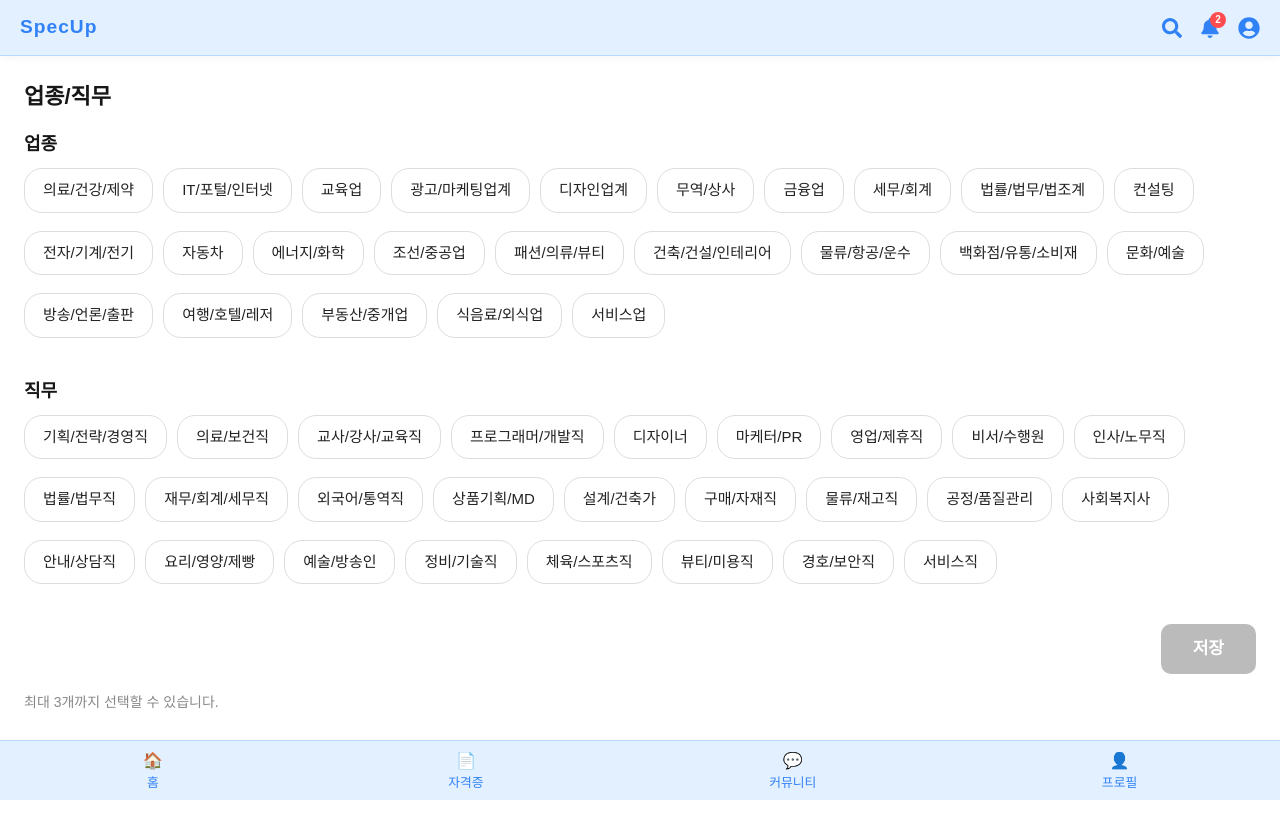
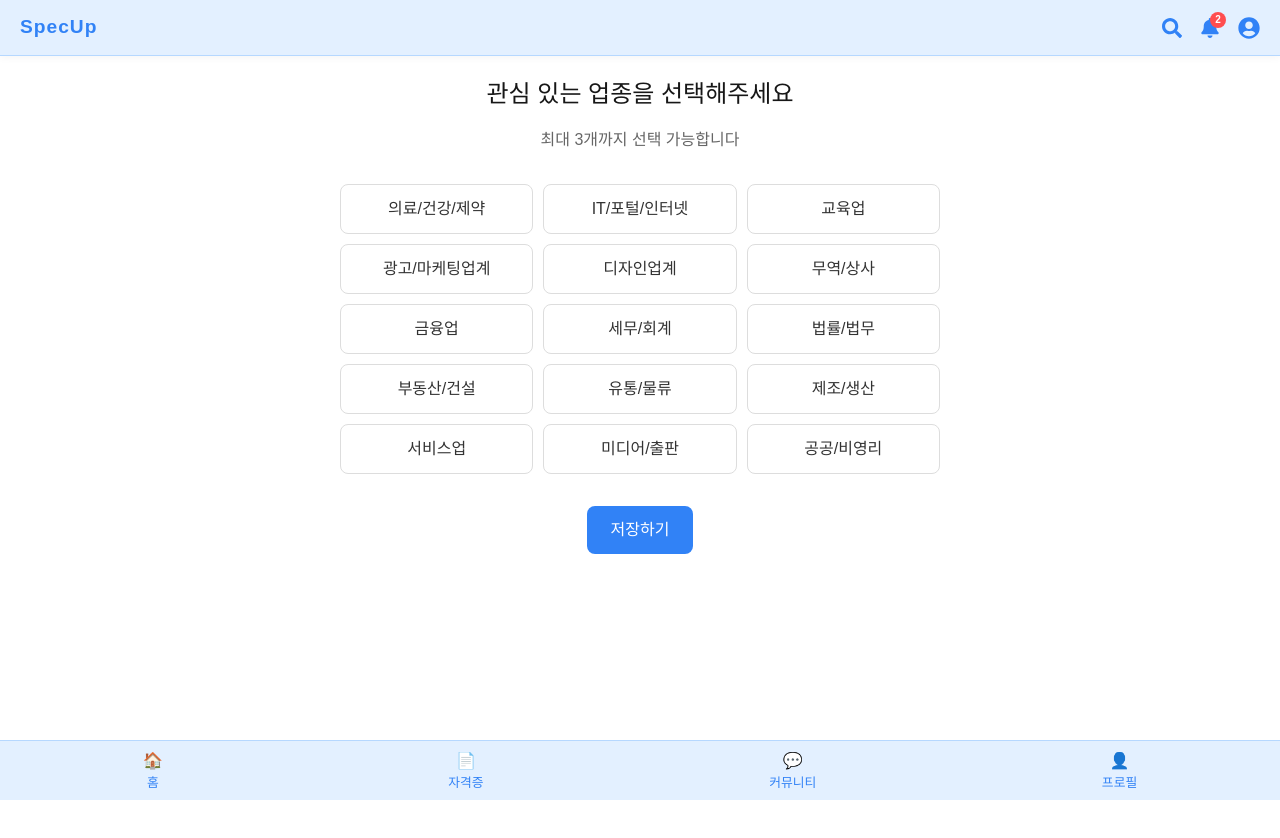
Before and after one commit to ChoysProject/SpecUp, a Next.js app in the folder frontend/: page /select-interest in a window 1280 px wide. Shown: the top 838 px of the page. Built offline with nearby package versions, Linux system fonts and the light colour scheme; no server answers; sample sign-in values are in the browser's storage.

Commit message:
직무 선택 완료

```diff
--- a/frontend/src/app/login/page.tsx
+++ b/frontend/src/app/login/page.tsx
@@ -38,7 +38,7 @@ export default function LoginPage() {
       return;
     }
     try {
-      const res = await fetch("http://localhost:8080/api/auth/login", {
+      const res = await fetch("http://192.168.6.131:8080/api/auth/login", {
         method: "POST",
         headers: { "Content-Type": "application/json" },
         body: JSON.stringify({ email, password: "dummy" }), // password는 더미
@@ -70,7 +70,7 @@ export default function LoginPage() {
       return;
     }
     try {
-      const res = await fetch("http://localhost:8080/api/auth/login", {
+      const res = await fetch("http://192.168.6.131:8080/api/auth/login", {
         method: "POST",
         headers: { "Content-Type": "application/json" },
         body: JSON.stringify({ email, password }),
@@ -94,7 +94,7 @@ export default function LoginPage() {
         }
         // 로그인 후 유저 정보 조회하여 jobInterests 체크
         try {
-          const userRes = await fetch(`http://localhost:8080/api/users/${data.userId}`, {
+          const userRes = await fetch(`http://192.168.6.131:8080/api/users/${data.userId}`, {
             headers: {
               "Authorization": `Bearer ${data.accessToken}`,
               "Content-Type": "application/json"
@@ -121,8 +121,9 @@ export default function LoginPage() {
             toast.success("로그인 성공! 환영합니다.");
             setTimeout(() => router.push("/main"), 1200);
           } else {
-            console.error("사용자 정보 조회 실패:", await userRes.text());
-            toast.error("사용자 정보를 가져오는데 실패했습니다.");
+            const errorText = await userRes.text();
+            console.error("사용자 정보 조회 실패:", errorText);
+            toast.error("사용자 정보를 가져오는데 실패했습니다. 다시 시도해주세요.");
           }
         } catch (error) {
           console.error("사용자 정보 조회 중 에러:", error);
--- a/frontend/src/app/select-cert/page.tsx
+++ b/frontend/src/app/select-cert/page.tsx
@@ -32,7 +32,7 @@ export default function SelectCertPage() {
       return;
     }
     try {
-      const res = await fetch(`/api/users/${userId}`, {
+      const res = await fetch(`http://192.168.6.131:8080/api/users/${userId}`, {
         method: 'PUT',
         headers: { 'Content-Type': 'application/json', 'Authorization': `Bearer ${accessToken}` },
         body: JSON.stringify({ certInterests: selected })
@@ -40,10 +40,13 @@ export default function SelectCertPage() {
       if (res.ok) {
         router.push('/main');
       } else {
-        alert('저장 중 오류가 발생했습니다.');
+        const errorText = await res.text();
+        console.error("저장 실패:", errorText);
+        alert('저장 중 오류가 발생했습니다. 다시 시도해주세요.');
       }
-    } catch {
-      alert('저장 중 오류가 발생했습니다.');
+    } catch (error) {
+      console.error("저장 중 에러:", error);
+      alert('저장 중 오류가 발생했습니다. 다시 시도해주세요.');
     }
   };
 
--- a/frontend/src/app/select-interest/page.tsx
+++ b/frontend/src/app/select-interest/page.tsx
@@ -1,17 +1,13 @@
+'use client';
+
 import { useState } from "react";
 import { useRouter } from "next/navigation";
+import { toast, ToastContainer } from "react-toastify";
+import "react-toastify/dist/ReactToastify.css";
 
 const INDUSTRY_LIST = [
   "의료/건강/제약", "IT/포털/인터넷", "교육업", "광고/마케팅업계", "디자인업계", "무역/상사", "금융업", "세무/회계",
-  "법률/법무/법조계", "컨설팅", "전자/기계/전기", "자동차", "에너지/화학", "조선/중공업", "패션/의류/뷰티",
-  "건축/건설/인테리어", "물류/항공/운수", "백화점/유통/소비재", "문화/예술", "방송/언론/출판", "여행/호텔/레저",
-  "부동산/중개업", "식음료/외식업", "서비스업"
-];
-const JOB_LIST = [
-  "기획/전략/경영직", "의료/보건직", "교사/강사/교육직", "프로그래머/개발직", "디자이너", "마케터/PR", "영업/제휴직",
-  "비서/수행원", "인사/노무직", "법률/법무직", "재무/회계/세무직", "외국어/통역직", "상품기획/MD", "설계/건축가", "구매/자재직",
-  "물류/재고직", "공정/품질관리", "사회복지사", "안내/상담직", "요리/영양/제빵", "예술/방송인", "정비/기술직", "체육/스포츠직",
-  "뷰티/미용직", "경호/보안직", "서비스직"
+  "법률/법무", "부동산/건설", "유통/물류", "제조/생산", "서비스업", "미디어/출판", "공공/비영리"
 ];
 
 export default function SelectInterestPage() {
@@ -22,109 +18,109 @@ export default function SelectInterestPage() {
     if (selected.includes(item)) {
       setSelected(selected.filter(s => s !== item));
     } else {
-      if (selected.length >= 3) return;
+      if (selected.length >= 3) {
+        toast.warning("최대 3개까지만 선택 가능합니다.");
+        return;
+      }
       setSelected([...selected, item]);
     }
   };
 
   const handleSave = async () => {
+    if (selected.length === 0) {
+      toast.error("최소 1개 이상의 관심 업종을 선택해주세요.");
+      return;
+    }
+
     const userId = typeof window !== 'undefined' ? localStorage.getItem('userId') : null;
     const accessToken = typeof window !== 'undefined' ? localStorage.getItem('accessToken') : null;
+
     if (!userId || !accessToken) {
-      alert('로그인이 필요합니다.');
+      toast.error('로그인이 필요합니다.');
       router.push('/login');
       return;
     }
+
     try {
-      const res = await fetch(`/api/users/${userId}`, {
+      const res = await fetch(`http://192.168.6.131:8080/api/users/${userId}`, {
         method: 'PUT',
         headers: { 'Content-Type': 'application/json', 'Authorization': `Bearer ${accessToken}` },
         body: JSON.stringify({ jobInterests: selected })
       });
+
       if (res.ok) {
-        router.push('/select-cert');
+        toast.success("관심 업종이 저장되었습니다.");
+        setTimeout(() => router.push('/select-cert'), 1200);
       } else {
-        alert('저장 중 오류가 발생했습니다.');
+        const errorText = await res.text();
+        console.error("저장 실패:", errorText);
+        toast.error('저장 중 오류가 발생했습니다. 다시 시도해주세요.');
       }
-    } catch {
-      alert('저장 중 오류가 발생했습니다.');
+    } catch (error) {
+      console.error("저장 중 에러:", error);
+      toast.error('저장 중 오류가 발생했습니다. 다시 시도해주세요.');
     }
   };
 
   return (
-    <div style={{ minHeight: "100vh", background: "#fff", padding: 24 }}>
-      <h2 style={{ fontSize: 22, fontWeight: 700, marginBottom: 18 }}>업종/직무</h2>
-      <div style={{ marginBottom: 32 }}>
-        <div style={{ fontWeight: 600, fontSize: 18, marginBottom: 10 }}>업종</div>
-        <div style={{ display: "flex", flexWrap: "wrap", gap: 10 }}>
-          {INDUSTRY_LIST.map(item => (
+    <div style={{
+      minHeight: '100vh',
+      background: '#fff',
+      padding: '20px',
+      display: 'flex',
+      flexDirection: 'column',
+      alignItems: 'center'
+    }}>
+      <ToastContainer position="top-center" autoClose={1500} hideProgressBar />
+
+      <h1 style={{ fontSize: '1.5rem', marginBottom: '1rem', textAlign: 'center' }}>
+        관심 있는 업종을 선택해주세요
+      </h1>
+      <p style={{ color: '#666', marginBottom: '2rem', textAlign: 'center' }}>
+        최대 3개까지 선택 가능합니다
+      </p>
+
+      <div style={{
+        display: 'grid',
+        gridTemplateColumns: 'repeat(auto-fill, minmax(150px, 1fr))',
+        gap: '10px',
+        width: '100%',
+        maxWidth: '600px'
+      }}>
+        {INDUSTRY_LIST.map((item) => (
           <button
             key={item}
             onClick={() => handleSelect(item)}
             style={{
-                padding: "10px 18px",
-                borderRadius: 18,
-                border: selected.includes(item) ? "2px solid #3182f6" : "1px solid #ddd",
-                background: selected.includes(item) ? "#3182f6" : "#fff",
-                color: selected.includes(item) ? "#fff" : "#222",
-                fontWeight: 500,
-                fontSize: 15,
-                marginBottom: 8,
-                cursor: "pointer"
+              padding: '12px',
+              border: '1px solid #ddd',
+              borderRadius: '8px',
+              background: selected.includes(item) ? '#3182f6' : '#fff',
+              color: selected.includes(item) ? '#fff' : '#333',
+              cursor: 'pointer',
+              transition: 'all 0.2s'
             }}
-              disabled={selected.length >= 3 && !selected.includes(item)}
           >
             {item}
           </button>
         ))}
       </div>
-      </div>
-      <div style={{ marginBottom: 32 }}>
-        <div style={{ fontWeight: 600, fontSize: 18, marginBottom: 10 }}>직무</div>
-        <div style={{ display: "flex", flexWrap: "wrap", gap: 10 }}>
-          {JOB_LIST.map(item => (
-            <button
-              key={item}
-              onClick={() => handleSelect(item)}
-              style={{
-                padding: "10px 18px",
-                borderRadius: 18,
-                border: selected.includes(item) ? "2px solid #3182f6" : "1px solid #ddd",
-                background: selected.includes(item) ? "#3182f6" : "#fff",
-                color: selected.includes(item) ? "#fff" : "#222",
-                fontWeight: 500,
-                fontSize: 15,
-                marginBottom: 8,
-                cursor: "pointer"
-              }}
-              disabled={selected.length >= 3 && !selected.includes(item)}
-            >
-              {item}
-            </button>
-          ))}
-        </div>
-      </div>
-      <div style={{ textAlign: "right" }}>
+
       <button
         onClick={handleSave}
-          disabled={selected.length === 0}
         style={{
-            background: selected.length ? "#3182f6" : "#bbb",
-            color: "#fff",
-            border: "none",
-            borderRadius: 10,
-            padding: "12px 32px",
-            fontSize: 17,
-            fontWeight: 600,
-            cursor: selected.length ? "pointer" : "not-allowed"
+          marginTop: '2rem',
+          padding: '12px 24px',
+          background: '#3182f6',
+          color: '#fff',
+          border: 'none',
+          borderRadius: '8px',
+          cursor: 'pointer',
+          fontSize: '1rem'
         }}
       >
-          저장
+        저장하기
       </button>
-      </div>
-      <div style={{ color: "#888", fontSize: 14, marginTop: 18 }}>
-        최대 3개까지 선택할 수 있습니다.
-      </div>
     </div>
   );
 }
```
Also changed, not shown: 1 other file (tests, documents, lock files or other folders). Lines whose indentation alone changed are shown as unchanged.
